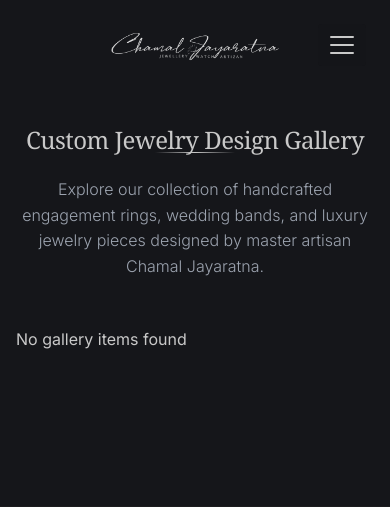
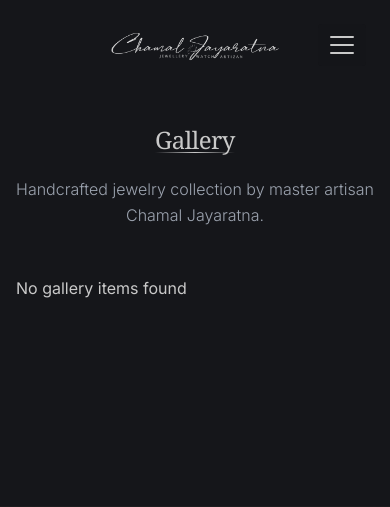
Before and after one commit to Idearigs/Cad-desginer-portfolio, a PHP site: page /Root/gallery.html in a window 390 px wide. Shown: the top 507 px of the page. Run offline with PHP 8.4, Linux system fonts and the light colour scheme; some web fonts are replaced.

Commit message:
news gallery issues fixed

```diff
--- a/css/gallery.css
+++ b/css/gallery.css
@@ -6,6 +6,23 @@
     padding: 5rem 0 3rem; /* Reduced bottom padding from 8rem to 3rem */
     color: #c9c9c9;
     padding-top: 10rem; /* Added extra padding to account for navbar */
+}
+
+/* Mobile title/description visibility - default (desktop) */
+.mobile-title {
+    display: none;
+}
+
+.desktop-title {
+    display: inline;
+}
+
+.mobile-description {
+    display: none;
+}
+
+.desktop-description {
+    display: inline;
 }
 
 .gallery-header {
@@ -125,10 +142,29 @@
 
     .gallery-section {
         padding: 4rem 0 6rem;
+        padding-top: 7rem; /* Reduced top padding for mobile */
     }
 
     .gallery-header {
         margin-bottom: 3rem;
+        margin-top: 1.5rem; /* Added top margin for spacing from nav */
+    }
+
+    /* Mobile title/description visibility */
+    .desktop-title {
+        display: none;
+    }
+
+    .mobile-title {
+        display: inline;
+    }
+
+    .desktop-description {
+        display: none;
+    }
+
+    .mobile-description {
+        display: inline;
     }
 }
 
--- a/gallery.html
+++ b/gallery.html
@@ -113,9 +113,9 @@
     <section id="gallery" class="gallery-section" >
         <div class="container" style="margin-top:96px;">
             <div class="gallery-header">
-                <h1>Custom Jewelry Design Gallery</h1>
+                <h1><span class="desktop-title">Custom Jewelry Design Gallery</span><span class="mobile-title">Gallery</span></h1>
                 <div class="section-divider"></div>
-                <p>Explore our collection of handcrafted engagement rings, wedding bands, and luxury jewelry pieces designed by master artisan Chamal Jayaratna.</p>
+                <p><span class="desktop-description">Explore our collection of handcrafted engagement rings, wedding bands, and luxury jewelry pieces designed by master artisan Chamal Jayaratna.</span><span class="mobile-description">Handcrafted jewelry collection by master artisan Chamal Jayaratna.</span></p>
             </div>
 
             <div class="gallery-grid" id="galleryGrid">
--- a/news.html
+++ b/news.html
@@ -110,9 +110,9 @@
     <section id="news" class="news-section">
         <div class="container">
             <div class="news-header">
-                <h1>Jewelry Design News & Awards</h1>
+                <h1><span class="desktop-title">Jewelry Design News & Awards</span><span class="mobile-title">News</span></h1>
                 <div class="section-divider"></div>
-                <p>Latest updates, achievements, and insights from award-winning jewelry designer Chamal Jayaratna, featuring news about custom engagement rings, luxury jewelry collections, and industry recognition.</p>
+                <p><span class="desktop-description">Latest updates, achievements, and insights from award-winning jewelry designer Chamal Jayaratna, featuring news about custom engagement rings, luxury jewelry collections, and industry recognition.</span><span class="mobile-description">Latest updates and achievements from award-winning jewelry designer Chamal Jayaratna.</span></p>
             </div>
 
             <div class="news-grid">
```
Also changed, not shown: css/news.css (+36 -0 lines).
